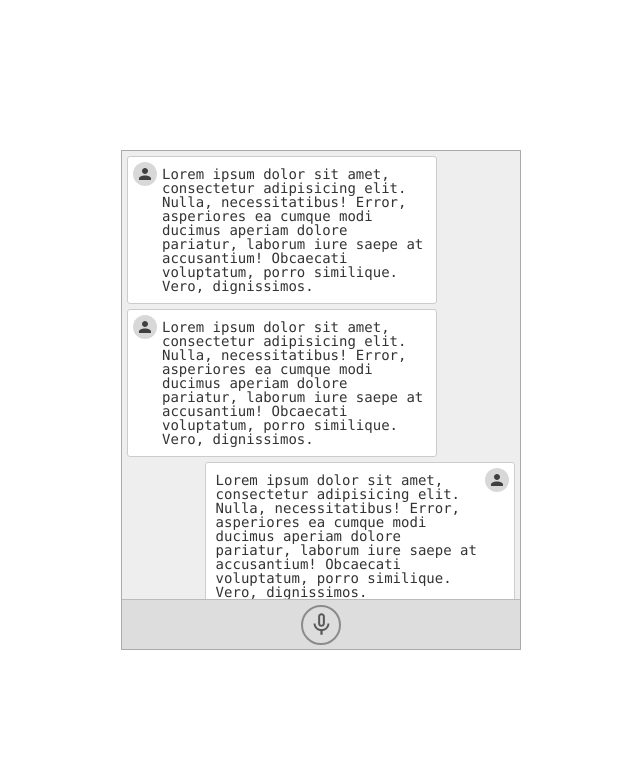
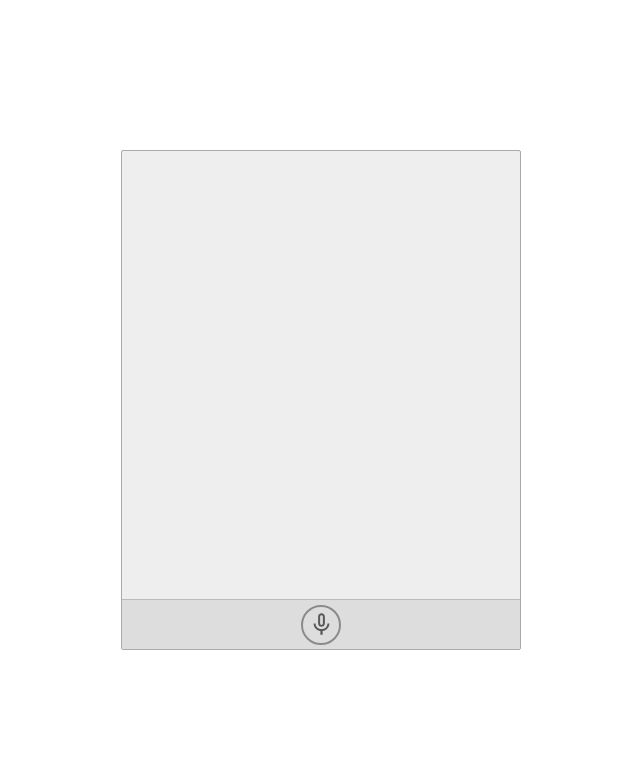
Before and after one commit to arnellebalane/speech-simsimi, a website: page templates/index.html in a window 1280 px wide. Shown: the whole page, without its empty margins (319-959 px from the left). Drawn offline with Linux system fonts and the light colour scheme; files that its build step writes are made by us from their sources; files whose address does not match are found by name.

Commit message:
minor interface tweaks

```diff
--- a/assets/stylesheets/application.css
+++ b/assets/stylesheets/application.css
@@ -27,6 +27,7 @@ html {
     background-color: #eeeeee;
     margin: -250px 0 0 -200px;
     border: 1px solid #aaaaaa;
+    border-radius: 2px;
 }
 
 .messages {
--- a/templates/index.html
+++ b/templates/index.html
@@ -8,20 +8,7 @@
 
     <body>
         <div class="chatbox">
-            <div class="messages clearfix">
-                <div class="message clearfix received">
-                    <p>Lorem ipsum dolor sit amet, consectetur adipisicing elit. Nulla, necessitatibus! Error, asperiores ea cumque modi ducimus aperiam dolore pariatur, laborum iure saepe at accusantium! Obcaecati voluptatum, porro similique. Vero, dignissimos.</p>
-                </div>
-                <div class="message clearfix received">
-                    <p>Lorem ipsum dolor sit amet, consectetur adipisicing elit. Nulla, necessitatibus! Error, asperiores ea cumque modi ducimus aperiam dolore pariatur, laborum iure saepe at accusantium! Obcaecati voluptatum, porro similique. Vero, dignissimos.</p>
-                </div>
-                <div class="message clearfix sent">
-                    <p>Lorem ipsum dolor sit amet, consectetur adipisicing elit. Nulla, necessitatibus! Error, asperiores ea cumque modi ducimus aperiam dolore pariatur, laborum iure saepe at accusantium! Obcaecati voluptatum, porro similique. Vero, dignissimos.</p>
-                </div>
-                <div class="message clearfix received">
-                    <p>Lorem ipsum dolor sit amet, consectetur adipisicing elit. Nulla, necessitatibus! Error, asperiores ea cumque modi ducimus aperiam dolore pariatur, laborum iure saepe at accusantium! Obcaecati voluptatum, porro similique. Vero, dignissimos.</p>
-                </div>
-            </div>
+            <div class="messages clearfix"></div>
             <div class="indicator"></div>
         </div>
 
```
